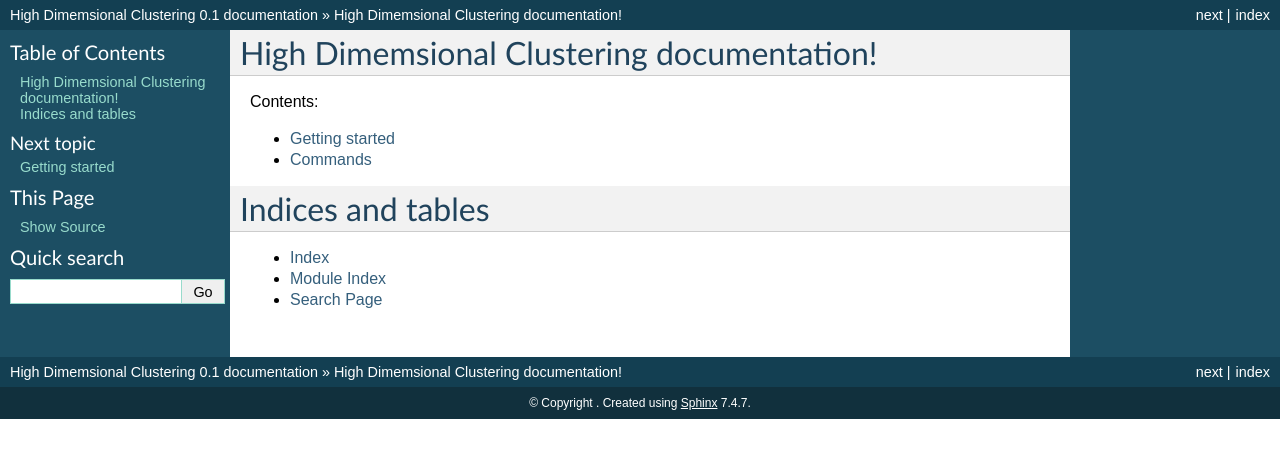
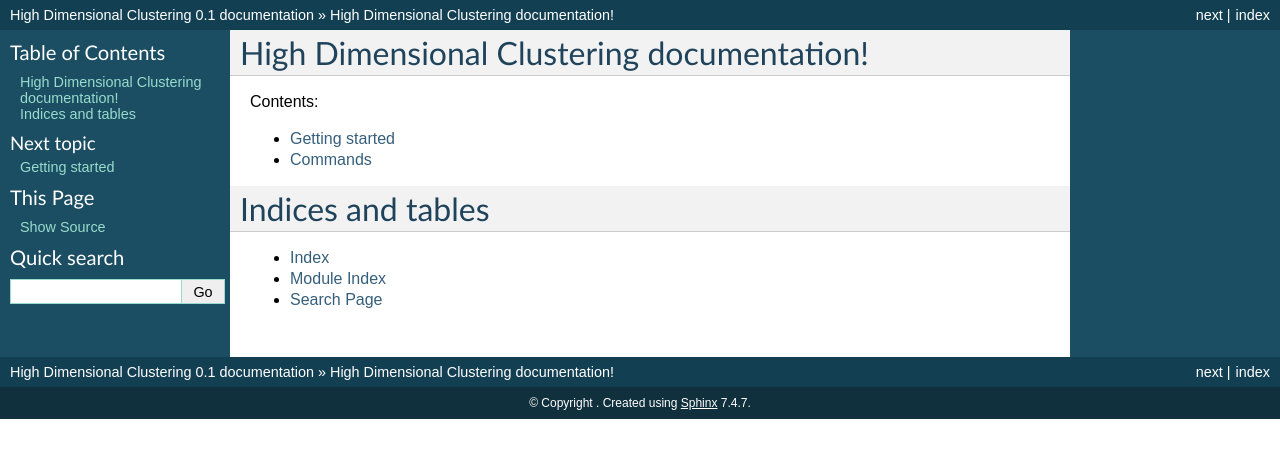
Before and after one commit to vpoulin/HighDimensionalClustering, a Sphinx documentation site: the page built from docs/index.rst, in a window 1280 px wide. Shown: the top 458 px of the page. Built offline with Sphinx 7.4.7, drawn with Linux system fonts in a browser that asks for light colours.

Commit message:
fix typo in project name

```diff
--- a/docs/conf.py
+++ b/docs/conf.py
@@ -1,6 +1,6 @@
 # -*- coding: utf-8 -*-
 #
-# High Dimemsional Clustering documentation build configuration file, created by
+# High Dimensional Clustering documentation build configuration file, created by
 # sphinx-quickstart.
 #
 # This file is execfile()d with the current directory set to its containing dir.
@@ -41,7 +41,7 @@ source_suffix = '.rst'
 master_doc = 'index'
 
 # General information about the project.
-project = u'High Dimemsional Clustering'
+project = u'High Dimensional Clustering'
 
 # The version info for the project you're documenting, acts as replacement for
 # |version| and |release|, also used in various other places throughout the
@@ -185,7 +185,7 @@ latex_elements = {
 latex_documents = [
     ('index',
      'HighDimensionalClustering.tex',
-     u'High Dimemsional Clustering Documentation',
+     u'High Dimensional Clustering Documentation',
      u"vpoulin", 'manual'),
 ]
 
@@ -215,7 +215,7 @@ latex_documents = [
 # One entry per manual page. List of tuples
 # (source start file, name, description, authors, manual section).
 man_pages = [
-    ('index', 'HighDimensionalClustering', u'High Dimemsional Clustering Documentation',
+    ('index', 'HighDimensionalClustering', u'High Dimensional Clustering Documentation',
      [u"vpoulin"], 1)
 ]
 
@@ -229,8 +229,8 @@ man_pages = [
 # (source start file, target name, title, author,
 #  dir menu entry, description, category)
 texinfo_documents = [
-    ('index', 'HighDimensionalClustering', u'High Dimemsional Clustering Documentation',
-     u"vpoulin", 'High Dimemsional Clustering',
+    ('index', 'HighDimensionalClustering', u'High Dimensional Clustering Documentation',
+     u"vpoulin", 'High Dimensional Clustering',
      'Explore solutions to high dimensional clustering', 'Miscellaneous'),
 ]
 
--- a/docs/index.rst
+++ b/docs/index.rst
@@ -1,9 +1,9 @@
-.. High Dimemsional Clustering documentation master file, created by
+.. High Dimensional Clustering documentation master file, created by
    sphinx-quickstart.
    You can adapt this file completely to your liking, but it should at least
    contain the root `toctree` directive.
 
-High Dimemsional Clustering documentation!
+High Dimensional Clustering documentation!
 ==============================================
 
 Contents:
```
Also changed, not shown: README.md (+1 -1 lines), .easydata.json, .easydata.yml.
